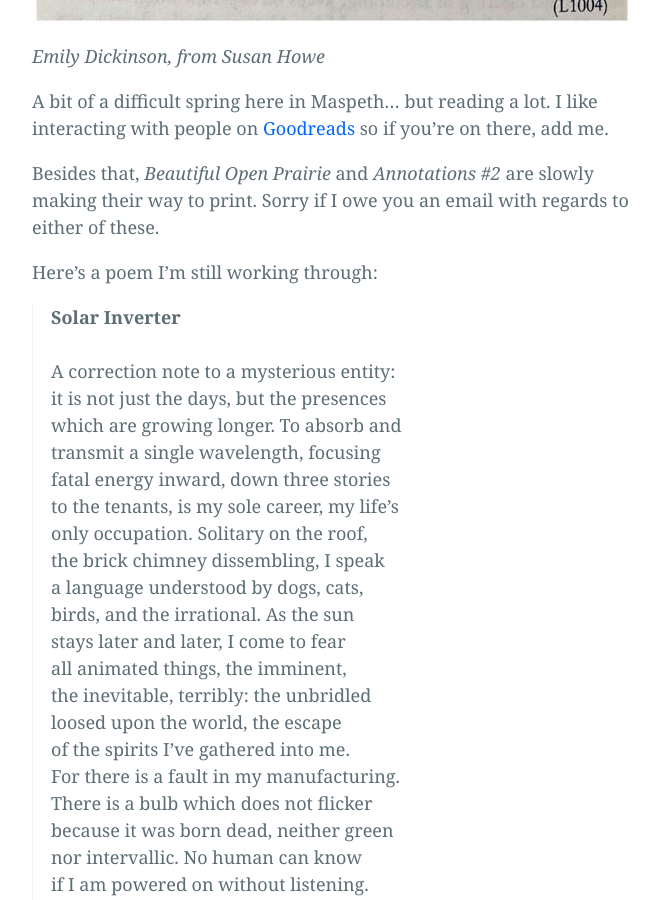
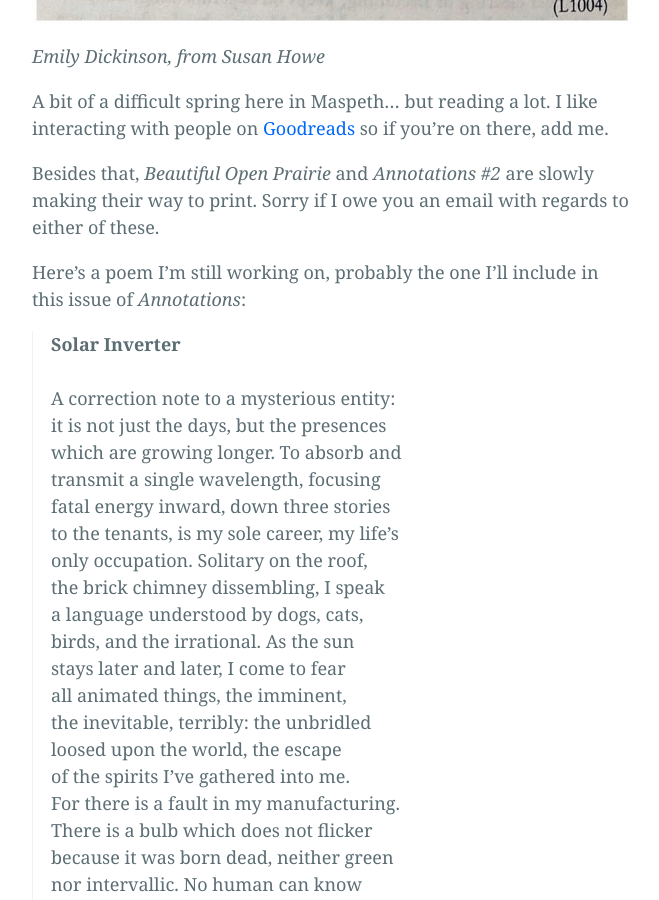
Before and after one commit to bliss-st/ss-website, a Jekyll site: the page built from _posts/2022-3-28-update.md, in a window 1280 px wide and 900 px high, scrolled down 887 px. Shown: the whole window, without its empty margins (308-967 px from the left). Built offline with Jekyll 4.4.1, drawn with Linux system fonts in a browser that asks for light colours.

Commit message:
Update 2022-3-28-update.md

```diff
--- a/_posts/2022-3-28-update.md
+++ b/_posts/2022-3-28-update.md
@@ -12,7 +12,7 @@ A bit of a difficult spring here in Maspeth... but reading a lot. I like interac
 
 Besides that, <em>Beautiful Open Prairie</em> and <em>Annotations #2</em> are slowly making their way to print. Sorry if I owe you an email with regards to either of these.
 
-Here's a poem I'm still working through:
+Here's a poem I'm still working on, probably the one I'll include in this issue of <em>Annotations</em>:
 <blockquote>
 <b>Solar Inverter</b><br>
 <br>
```
